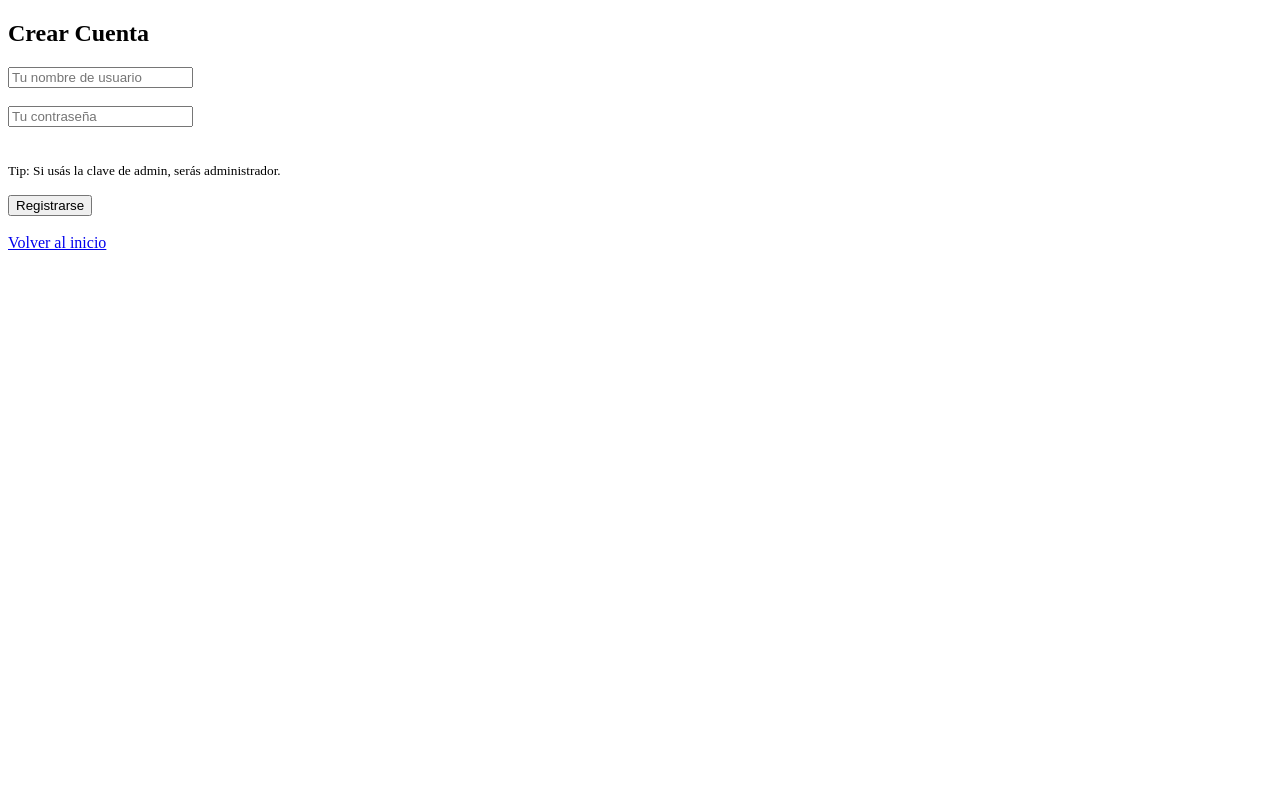
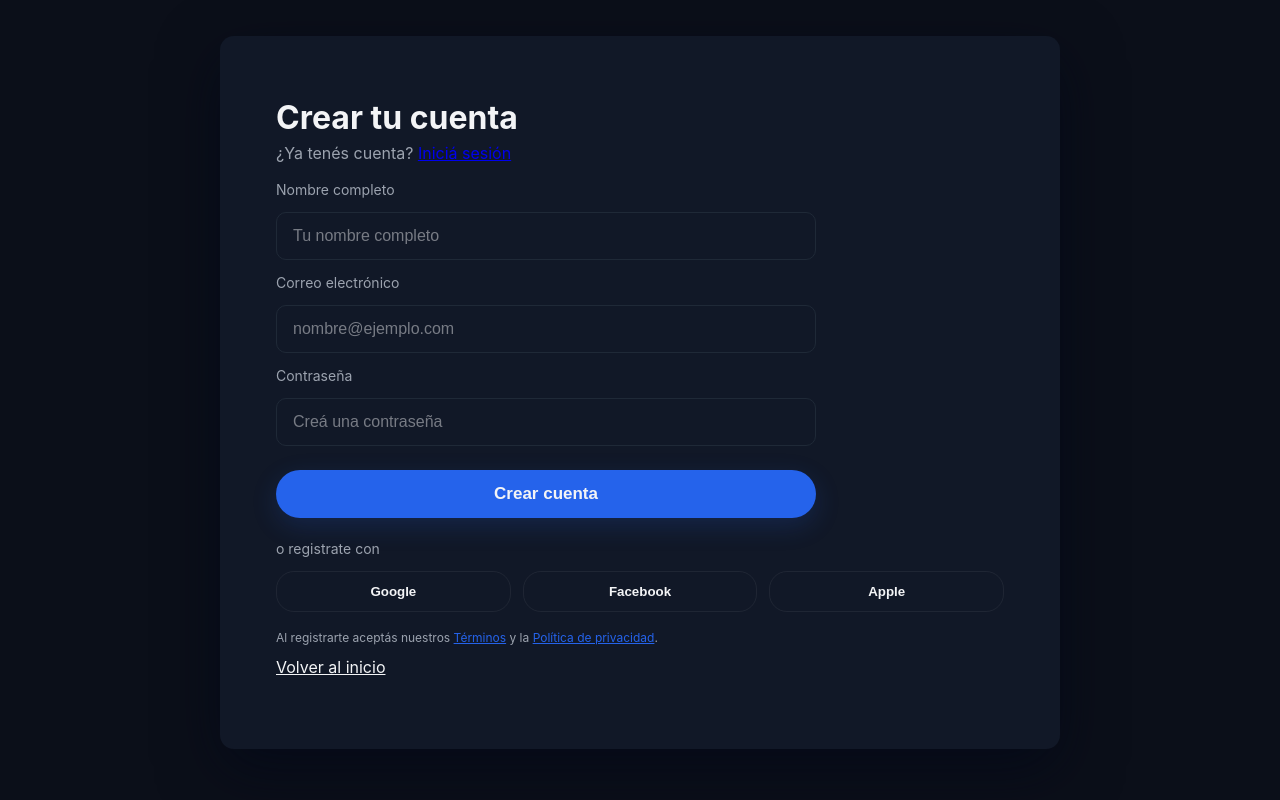
Before and after one commit to LazarteThiago01/ProyectoGestionBarberia, a Flask app: page /registro in a window 1280 px wide. Run offline with Flask 3, Linux system fonts and the light colour scheme.

Commit message:
Cambiado de registro

```diff
--- /dev/null
+++ b/static/css/register.css
@@ -0,0 +1,45 @@
+/* Estilos para la página de registro tipo tarjeta centrada */
+:root{
+    --bg-principal: #0b0f19; /* Fondo oscuro profundo de la pantalla */
+    --bg-card: #111827; /* Fondo del contenedor */
+    --azul-acento: #2563eb; /* Azul brillante del botón */
+    --azul-hover: #3b82f6; /* Azul claro para hover/focus */
+    --borde-input: #1f2937; /* Borde inicial de los campos */
+    --texto-blanco: #f3f4f6; /* Texto principal */
+    --texto-gris: #9ca3af; /* Etiquetas secundarias */
+    --radius: 14px;
+}
+*{box-sizing:border-box}
+.body{font-family:Inter, system-ui, -apple-system, 'Segoe UI', Roboto, 'Helvetica Neue', Arial;}
+.body{font-family:Inter, system-ui, -apple-system, 'Segoe UI', Roboto, 'Helvetica Neue', Arial;}
+body{font-family:Inter, system-ui, -apple-system, 'Segoe UI', Roboto, 'Helvetica Neue', Arial; background:var(--bg-principal); color:var(--texto-blanco); margin:0; padding:36px;}
+.page-bg{display:flex;align-items:center;justify-content:center;min-height:80vh}
+.card{background:var(--bg-card);width:840px;max-width:92%;padding:56px;border-radius:14px;box-shadow:0 20px 60px rgba(2,6,23,0.6);position:relative}
+.h1{margin:6px 0 6px 0}
+h1{margin:6px 0 6px 0;font-size:32px}
+.small{color:var(--texto-gris);margin:0 0 18px 0}
+.register-form{display:flex;flex-direction:column;gap:14px;max-width:540px}
+.register-form label{font-size:14px;color:var(--texto-gris)}
+.register-form input{padding:14px 16px;border:1px solid var(--borde-input);border-radius:10px;font-size:16px;background:transparent;color:var(--texto-blanco)}
+.register-form input::placeholder{color:rgba(243,244,246,0.45)}
+.register-form input:focus{outline:none;border-color:var(--azul-hover);box-shadow:0 0 0 6px rgba(59,130,246,0.08)}
+.primary{background:var(--azul-acento);border:none;color:var(--texto-blanco);padding:14px 22px;border-radius:30px;font-weight:700;font-size:17px;cursor:pointer;margin-top:10px;box-shadow:0 8px 26px rgba(37,99,235,0.18)}
+.primary:hover{background:var(--azul-hover)}
+.primary:hover{filter:brightness(.98)}
+.divider{margin-top:22px;color:var(--texto-gris);font-size:14px}
+.socials{display:flex;gap:12px;margin-top:14px}
+.social{flex:1;padding:12px;border-radius:18px;border:1px solid rgba(255,255,255,0.06);background:transparent;color:var(--texto-blanco);cursor:pointer;font-weight:600}
+.social:hover{box-shadow:0 8px 22px rgba(2,6,23,0.6);transform:translateY(-2px)}
+.terms{font-size:12px;color:var(--texto-gris);margin-top:18px}
+.terms a{color:var(--azul-acento);text-decoration:underline}
+.back{margin-top:10px}
+.back a{color:var(--texto-blanco)}
+
+@media(max-width:720px){
+    body{padding:18px}
+    .card{padding:26px}
+    h1{font-size:22px}
+    .register-form{max-width:100%}
+    .primary{width:100%;padding:12px 16px}
+    .socials{flex-direction:column}
+}
--- a/templates/registro.html
+++ b/templates/registro.html
@@ -1,15 +1,40 @@
 <!DOCTYPE html>
-<html>
-<head><title>Registro</title></head>
+<html lang="es">
+<head>
+    <meta charset="utf-8">
+    <meta name="viewport" content="width=device-width,initial-scale=1">
+    <title>Registro - Barbería</title>
+    <link rel="stylesheet" href="{{ url_for('static', filename='css/register.css') }}">
+</head>
 <body>
-    <h2>Crear Cuenta</h2>
-    <form method="POST">
-        <input type="text" name="username" placeholder="Tu nombre de usuario" required><br><br>
-        <input type="password" name="password" placeholder="Tu contraseña" required><br><br>
-        <p><small>Tip: Si usás la clave de admin, serás administrador.</small></p>
-        <button type="submit">Registrarse</button>
-    </form>
-    <br>
-    <a href="/">Volver al inicio</a>
+    <div class="page-bg">
+        <div class="card">
+            <h1>Crear tu cuenta</h1>
+            <p class="small">¿Ya tenés cuenta? <a href="{{ url_for('login') }}">Iniciá sesión</a></p>
+
+            <form method="POST" class="register-form">
+                <label for="name">Nombre completo</label>
+                <input id="name" name="name" type="text" placeholder="Tu nombre completo" required>
+
+                <label for="email">Correo electrónico</label>
+                <input id="email" name="email" type="email" placeholder="nombre@ejemplo.com" required>
+
+                <label for="password">Contraseña</label>
+                <input id="password" name="password" type="password" placeholder="Creá una contraseña" required>
+
+                <button class="primary" type="submit">Crear cuenta</button>
+            </form>
+
+            <div class="divider">o registrate con</div>
+            <div class="socials">
+                <button class="social">Google</button>
+                <button class="social">Facebook</button>
+                <button class="social">Apple</button>
+            </div>
+
+            <p class="terms">Al registrarte aceptás nuestros <a href="#">Términos</a> y la <a href="#">Política de privacidad</a>.</p>
+            <p class="back"><a href="{{ url_for('home') }}">Volver al inicio</a></p>
+        </div>
+    </div>
 </body>
 </html>
```
